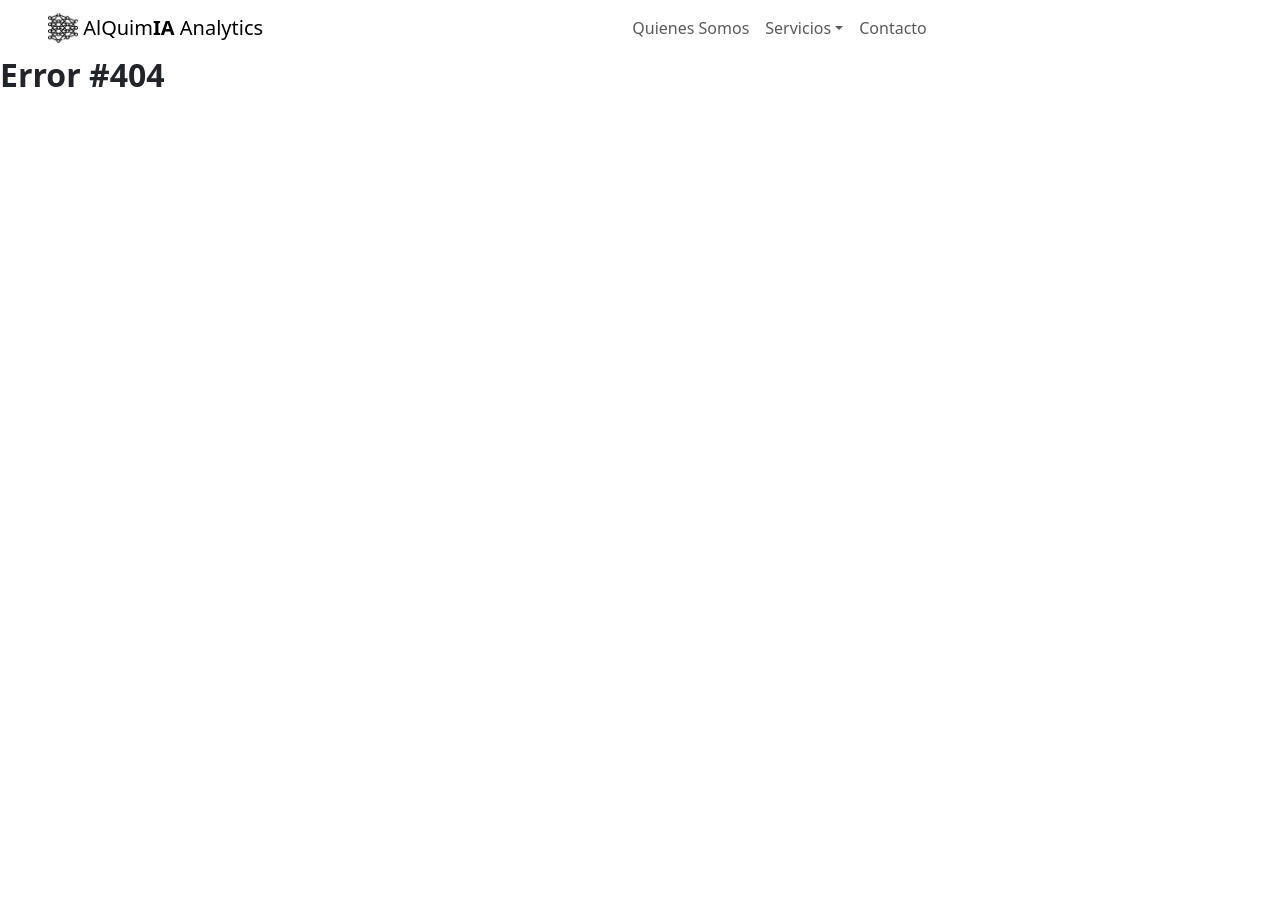
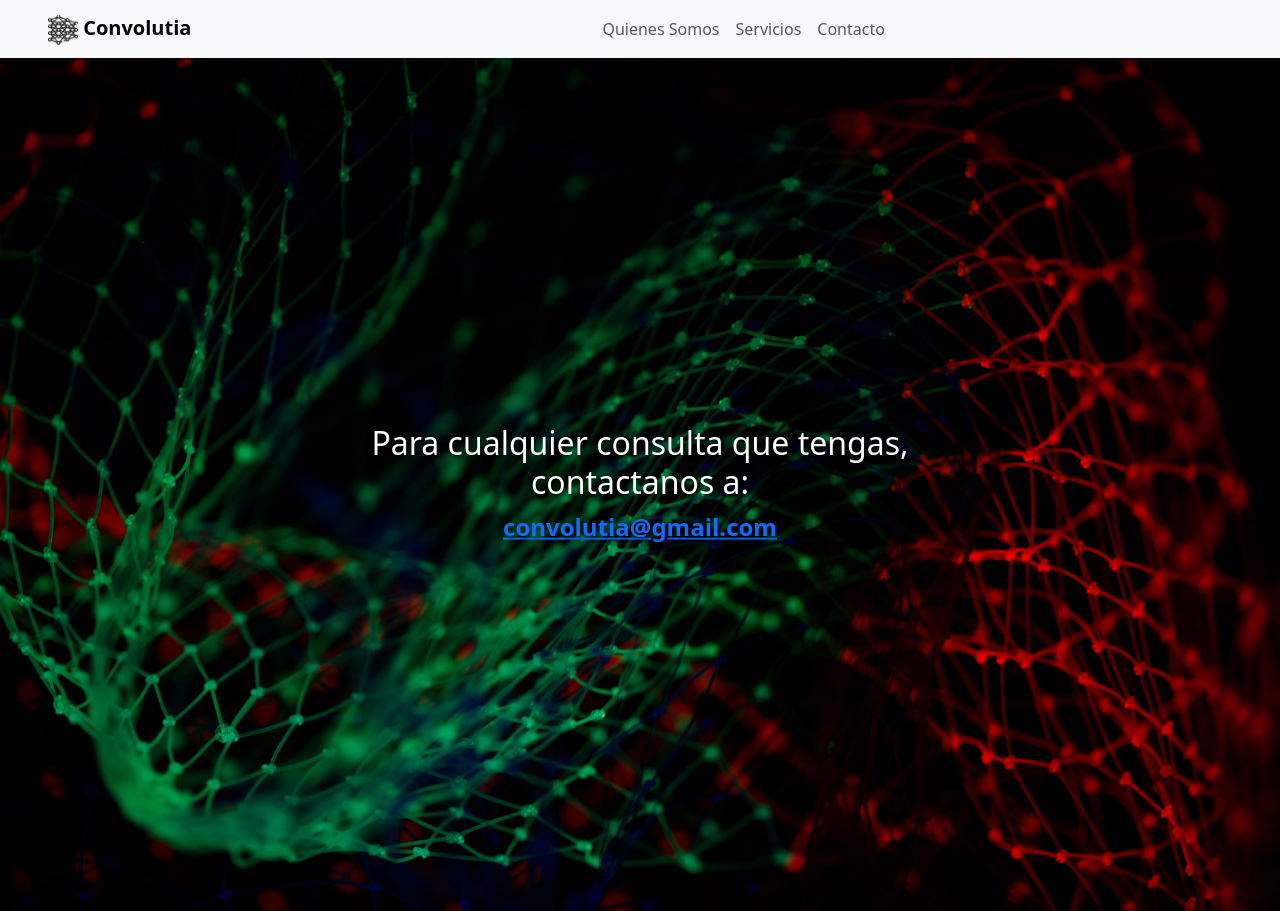
Before and after one commit to diegodiazross/convolutiva, a React (Vite) app: page /contacto in a window 1280 px wide. Before the commit this address had no page. Before the commit the page ends 800 px from the top, so only its background shows below. Built offline with nearby package versions, Linux system fonts and the light colour scheme.

Commit message:
se agrego la componente contacto

```diff
--- a/src/App.jsx
+++ b/src/App.jsx
@@ -4,16 +4,19 @@ import { BrowserRouter, Routes, Route } from "react-router-dom";
 import Navigator from "./components/Navbar";
 import Home from "./components/Home";
 import Servicios from "./components/Servicios";
-import QuienesSomos from "./components/QuienesSomos"
+import QuienesSomos from "./components/QuienesSomos";
 import Error from "./Error";
+import Contacto from "./components/Contacto";
+
 function App() {
   return (
     <BrowserRouter>
       <Navigator> </Navigator>
       <Routes>
         <Route path="/" element={<Home />} />
-        <Route path="quienessomos" element={<QuienesSomos />} />
+        <Route path="quienes-somos" element={<QuienesSomos />} />
         <Route path="servicios" element={<Servicios />} />
+        <Route path="contacto" element={<Contacto />} />
         <Route path="*" element={<Error />} />
       </Routes>
     </BrowserRouter>
--- a/src/components/Contacto.jsx
+++ b/src/components/Contacto.jsx
@@ -1,20 +1,17 @@
-import sobre from "../assets/envelope.svg";
-import styles from "./Contacto.module.css";
+import styles from "../components/Contacto.module.css";
+import Image from "react-bootstrap/Image";
+import contacto from "../assets/machine_learning.jpg";
 
 function Contacto() {
   return (
-    <footer className={styles["footer"]}>
-      <div className={styles["contacto"]}>
-        <h5 className={styles["header"]}>¿Cómo te podemos ayudar?</h5>
-        <div className="Container d-flex justify-content-center align-items-start">
-          <img src={sobre} alt="icono sobre" style={{ width: "2rem", height: "2rem", color: "white" }} />
-          <p>
-            <b>&nbsp;Contacto:&nbsp;</b>
-          </p>
-          <i className={styles["correo"]}>alquimianalytics@gmail.com</i>
-        </div>
+    <div className={styles.container}>
+      <Image src={contacto} alt="imagen-fondo" fluid className={styles["background-image"]} />
+      <div className={styles["overlay-header"]}>
+        <h2>Para cualquier consulta que tengas, contactanos a:</h2>
+        <a href="mailto:convolutia@gmail.com">convolutia@gmail.com</a>
       </div>
-    </footer>
+    </div>
   );
 }
+
 export default Contacto;
--- a/src/components/Contacto.module.css
+++ b/src/components/Contacto.module.css
@@ -1,19 +1,34 @@
-.footer {
-  background-color: #1b7fc2;
-  margin-top: 50px;
+.container {
+  position: relative;
+
+}
+.background-image {
+ height: auto;
 }
 
-.contacto {
-  padding-top: 1rem;
-}
-.header {
-  /* padding: 20px;
-  margin: 20px 0; */
-  color: white;
-  text-align: center;
-  padding-bottom: 0.5rem;
+.overlay-header{
+    position: absolute;
+    top: 50%;
+    left: 50%;
+    transform: translate(-50%, -50%);
+    color: white;
+    font-size: 24px;
+    font-weight: bold;
+    text-align: center;
+    text-shadow: 2px 2px 4px rgba(0, 0, 0, 0.7);
 }
 
-.correo {
-  color: black;
-}
+/* .container::before {
+  content: "";
+  position: absolute;
+  top: 0px;
+  right: 0px;
+  bottom: 0px;
+  left: 0px;
+  background-image: url("../assets/machine_learning.jpg");
+  background-position: 0;
+  background-size: cover;
+  background-blend-mode: screen;
+  height: 100vh;
+  opacity: 1;
+} */
--- /dev/null
+++ b/src/components/Footer.module.css
@@ -0,0 +1,19 @@
+.footer {
+  background-color: #1b7fc2;
+  margin-top: 50px;
+}
+
+.contacto {
+  padding-top: 1rem;
+}
+.header {
+  /* padding: 20px;
+  margin: 20px 0; */
+  color: white;
+  text-align: center;
+  padding-bottom: 0.5rem;
+}
+
+.correo {
+  color: black;
+}
--- a/src/components/Home.jsx
+++ b/src/components/Home.jsx
@@ -1,7 +1,6 @@
 import MainCarousel from "../components/MainCarousel";
 import MachineLearningSection from "../components/MachineLearning";
 import TransformationDigital from "../components/DigitalTransformation";
-import Contacto from "./Contacto";
 
 function Home() {
   return (
@@ -9,7 +8,7 @@ function Home() {
       <MainCarousel></MainCarousel>
       <MachineLearningSection></MachineLearningSection>
       <TransformationDigital></TransformationDigital>
-      <Contacto></Contacto>
+
     </>
   );
 }
--- a/src/components/Navbar.jsx
+++ b/src/components/Navbar.jsx
@@ -1,29 +1,24 @@
-
 // import styles from "./Navbar.module.css";
 import Nav from "react-bootstrap/Nav";
 import Navbar from "react-bootstrap/Navbar";
-import NavDropdown from "react-bootstrap/NavDropdown";
 import network from "../assets/deep-learning.png";
+import Image  from "react-bootstrap/Image";
 
 function Navigator() {
   return (
-    <Navbar expand="md" className="" data-bs-theme="blue">
-      <Navbar.Brand href="#home" className="ps-5">
-        <img src={network} className="d-inline-block align-top" alt="logo" width="30px" height="30px" />
-        {""} AlQuim<span><strong>IA</strong></span>{" "} Analytics
+    <Navbar expand="md" collapseOnSelect="true" bg="light" data-bs-theme="light">
+      <Navbar.Brand href="/" className="ps-5">
+        <Image src={network} alt="logo" width="30px" height="30px"/>
+        {/* <img src={network} className="d-inline-block align-top" alt="logo"  />{" "} */}
+        <strong>&nbsp;Convolutia</strong>
       </Navbar.Brand>
       <Navbar.Toggle aria-controls="basic-navbar-nav" />
       <Navbar.Collapse id="basic-navbar-nav" className="justify-content-center mx-2">
         <Nav className="">
-          <Nav.Link href="#home">Quienes Somos</Nav.Link>
-          <NavDropdown title="Servicios" id="basic-nav-dropdown">
-            <NavDropdown.Item href="#action/3.1">Machine Learning + IA</NavDropdown.Item>
-            <NavDropdown.Item href="#action/3.2">Dashboards</NavDropdown.Item>
-            <NavDropdown.Divider />
-            <NavDropdown.Item href="#action/3.4">Software como servicio (SaaS)</NavDropdown.Item>
-          </NavDropdown>
-          <Nav.Link href="#Contacto" className="">
-            Contacto
+          <Nav.Link href="/quienes-somos">Quienes Somos</Nav.Link>
+          <Nav.Link href="/servicios">Servicios</Nav.Link>
+          <Nav.Link href="/contacto" className="">
+            Contacto{" "}
           </Nav.Link>
         </Nav>
       </Navbar.Collapse>
--- a/src/components/QuienesSomos.module.css
+++ b/src/components/QuienesSomos.module.css
@@ -4,6 +4,7 @@
   color: black;
   text-shadow: 1px 1px 2px white;
 }
+
 .container::before {
   content:"";
   position: absolute;
@@ -15,7 +16,7 @@
   background-position: 0 -100px;
   background-size: contain;
   background-repeat: repeat-x;
-  /* background-blend-mode: screen; */
+  background-blend-mode: screen;
   height: 100vh;
   opacity: 0.22;
 }
--- a/src/components/Servicios.jsx
+++ b/src/components/Servicios.jsx
@@ -20,7 +20,7 @@ function Servicios() {
       <Container fluid>
         <Row className="d-flex align-items-center gx-5">
           <Col md={6} className="">
-            <h3>Forecasting</h3>
+            <h3 id="forecasting">Forecasting</h3>
             <p> Predice el futuro , anticipate a los eventos.</p>
           </Col>
           <Col md={6}>
@@ -30,7 +30,7 @@ function Servicios() {
         <hr></hr>
         <Row className="d-flex align-items-center gx-5">
           <Col md={6} className="">
-            <h3>Dashboard</h3>
+            <h3 id="dashboard">Dashboard</h3>
             <p>Olvídate de esas presentaciones estáticas en power point. Analiza tus datos en tiempo real con gráficos interactivos que te permitan entender de mejor forma estos.</p>
           </Col>
           <Col md={6}>
@@ -40,7 +40,7 @@ function Servicios() {
         <hr></hr>
         <Row className="d-flex align-items-center gx-5">
           <Col md={6} className="">
-            <h3>NLP</h3>
+            <h3 id="nlp">NLP</h3>
             <p>Analiza texto con las ultimas herramientas de Natual Procesing Language</p>
           </Col>
           <Col md={6}>
@@ -50,7 +50,7 @@ function Servicios() {
         <hr></hr>
         <Row className="d-flex align-items-center gx-5">
           <Col md={6} className="">
-            <h3>Computer Vision</h3>
+            <h3 id="computervision">Computer Vision</h3>
             <p>Analiza imagenes y/o video </p>
           </Col>
           <Col md={6}>
@@ -60,7 +60,7 @@ function Servicios() {
         <hr></hr>
         <Row className="d-flex align-items-center gx-5">
           <Col md={6} className="">
-            <h3>Desarrollo de Apps</h3>
+            <h3 id="aps">Desarrollo de Apps</h3>
             <p>aplicaciones basadas en datos </p>
           </Col>
           <Col md={6}>
```
Also changed, not shown: src/components/Footer.jsx (added, +20 -0 lines), src/assets/contacto.jpg (added), src/assets/convolucion.svg (added).
